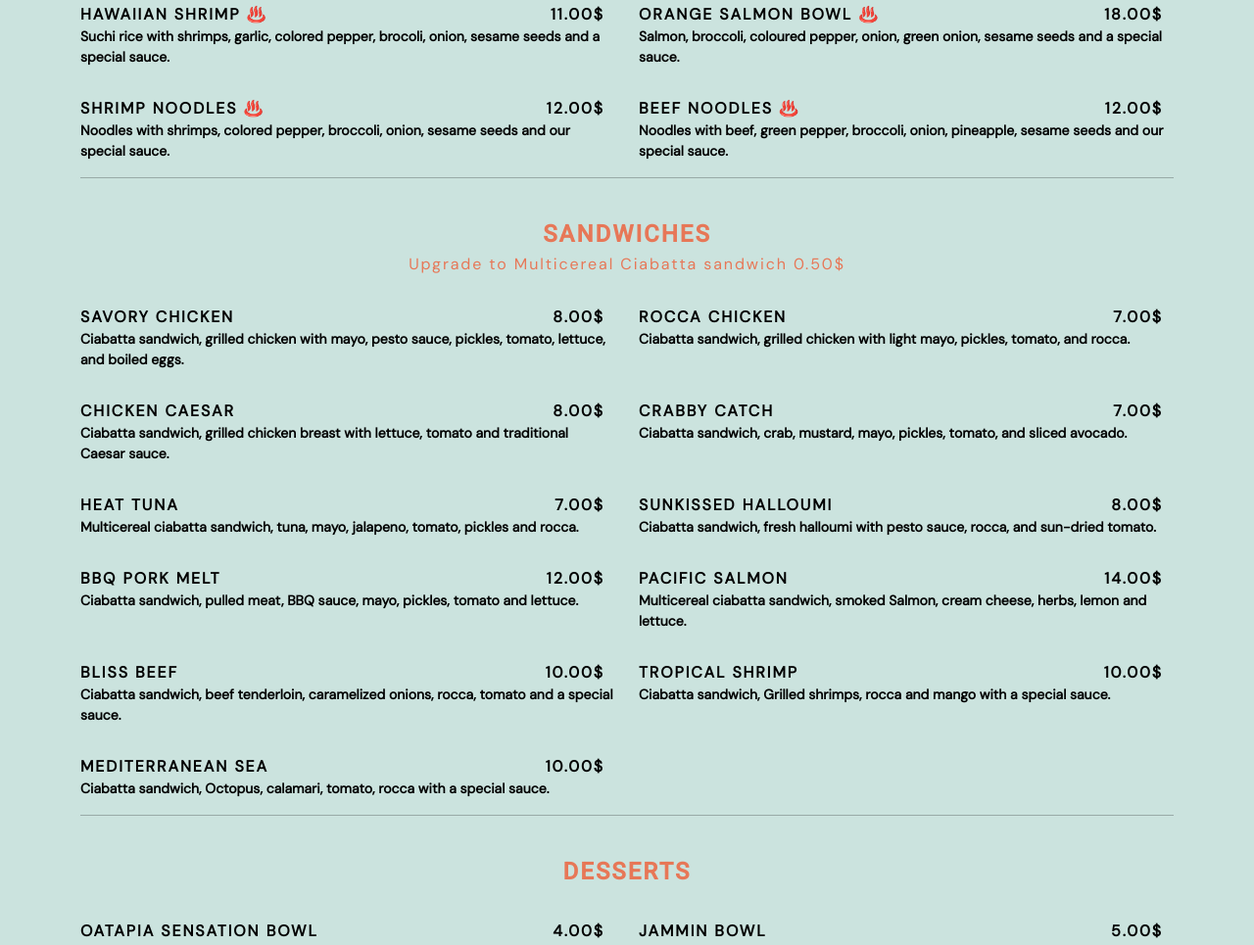
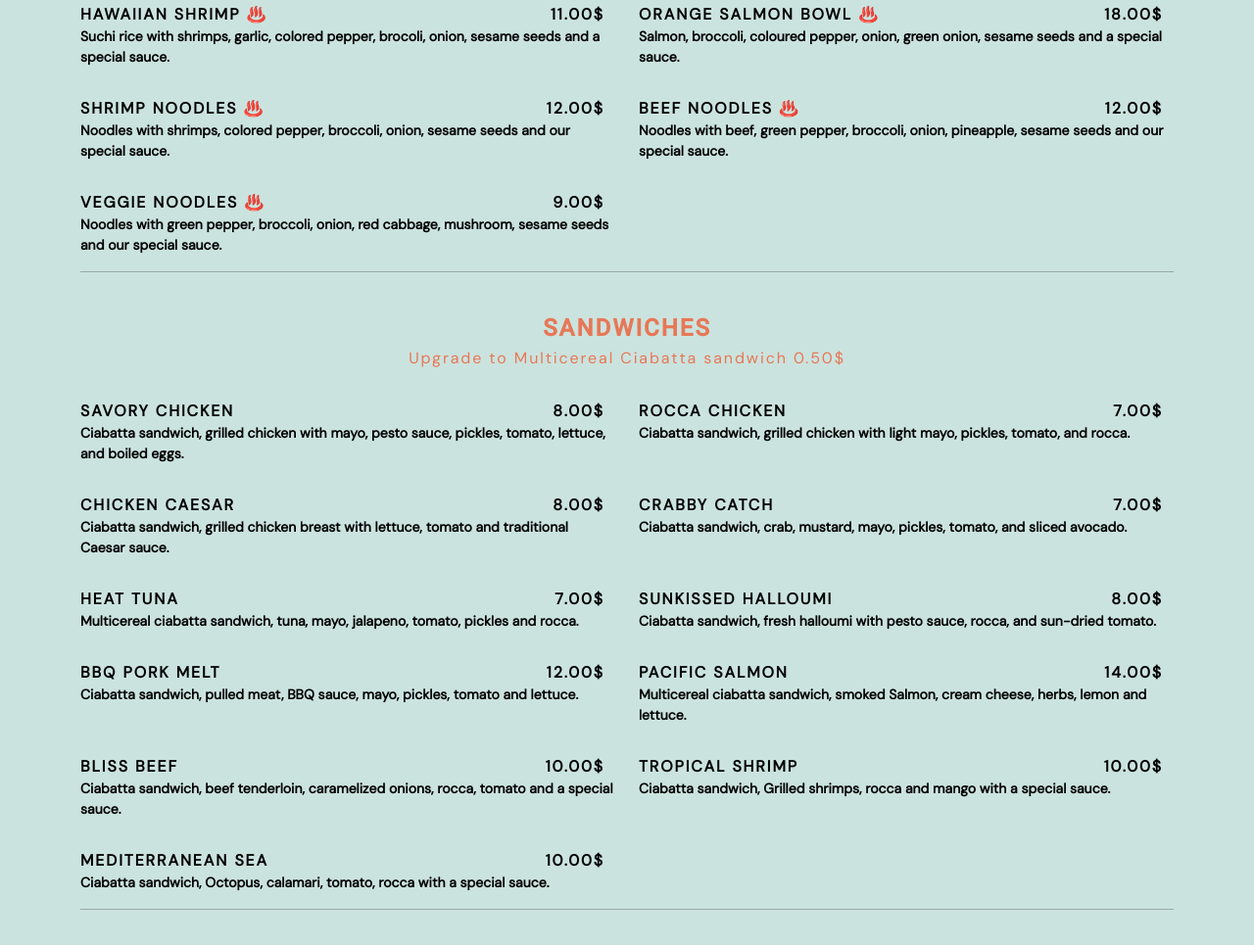
Before and after one commit to Pokaylb/Menu, a plain HTML site: page index.html in a window 1280 px wide. Shown: the part 2128-3093 px from the top of the page at 98% size. Drawn offline with Linux system fonts and the light colour scheme; a web font is replaced by a local one.

Commit message:
Update index.html

```diff
--- a/index.html
+++ b/index.html
@@ -437,6 +437,15 @@
           </div>
         </div>
 
+<div class="col-lg-6 menu-item filter-hotpokebowls">
+          <div class="menu-content">
+            VEGGIE NOODLES ♨️ <span> 9.00$</span>
+          </div>
+          <div class="menu-ingredients">
+            Noodles with green pepper, broccoli, onion, red cabbage, mushroom, sesame seeds and our special sauce.
+          </div>
+        </div>
+
         <div class="col-lg-12 menu-item filter-hotpokebowls">
           <hr>
         </div>
```
